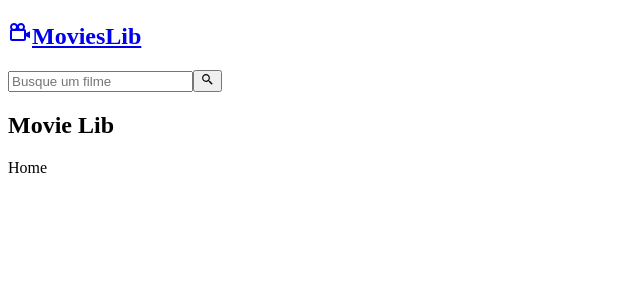
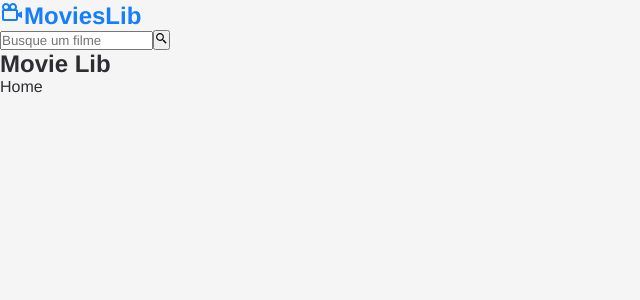
Before and after one commit to alvesjaov/api-filmes, a React (Vite) app: page / in a window 1280 px wide. Shown: the top 300 px of the page, without its empty margins (0-640 px from the left). Built offline with nearby package versions, Linux system fonts and the light colour scheme.

Commit message:
feat: padroniza os estilos globais

```diff
--- a/src/index.css
+++ b/src/index.css
@@ -0,0 +1,21 @@
+*{
+    font-family: 'Helvetica', sans-serif;
+    margin: 0;
+    padding: 0;
+    box-sizing: border-box;
+}
+
+body{
+    background-color: #f5f5f5;
+    color: #2d2e32;
+}
+
+a{
+    text-decoration: none;
+    color: #2d2e32;
+    transition: 0.5s;
+}
+
+a:hover{
+    color: #147efb;
+}
```
